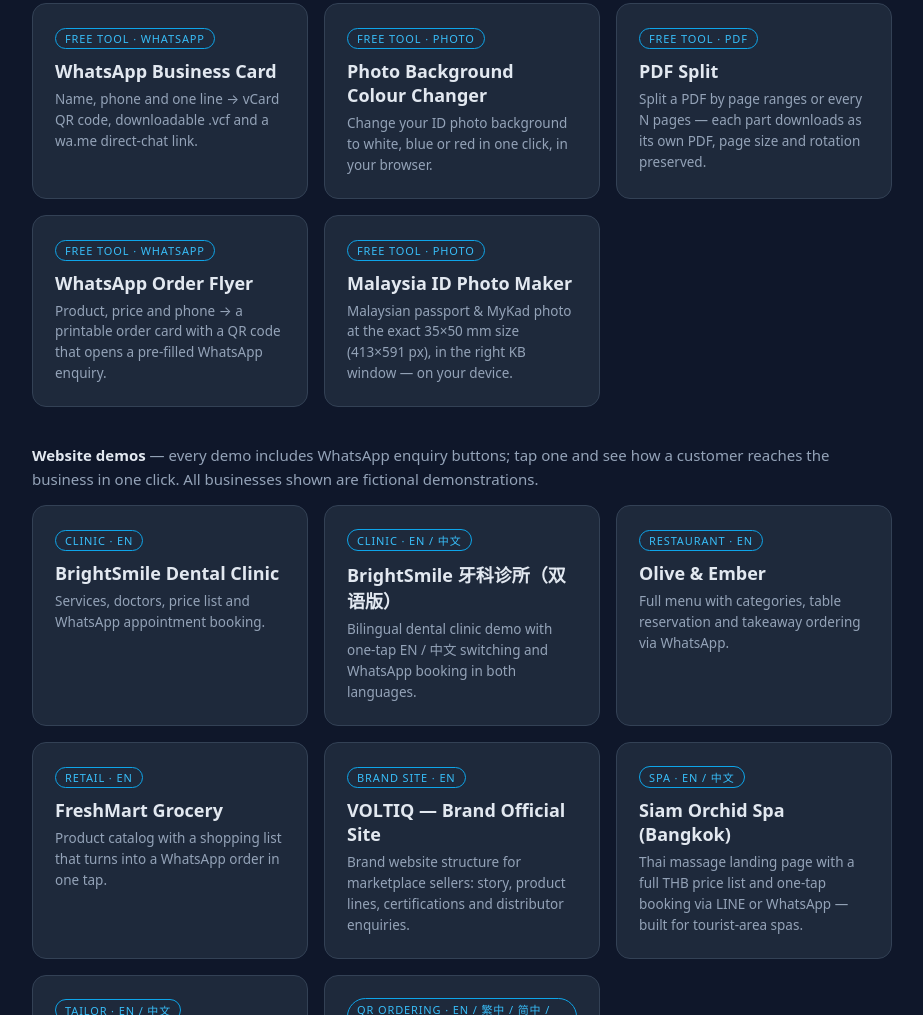
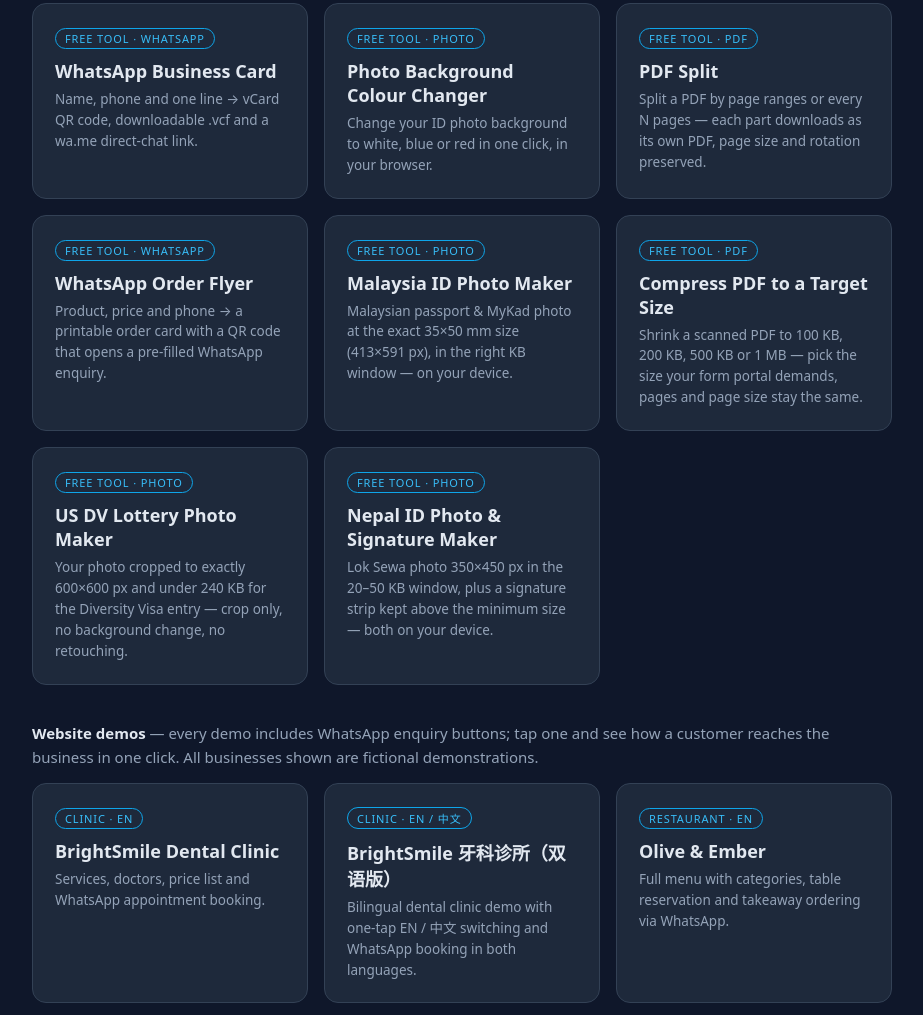
Before and after one commit to sirtang71-collab/smb-demos, a plain HTML site: page index.html in a window 1280 px wide. Shown: the part 1866-2881 px from the top of the page, without its empty margins (178-1101 px from the left). Drawn offline with Linux system fonts and the light colour scheme.

Commit message:
Add pdf-compress-kb, dv-photo, id-photo-np tools + hub cards (2026-11-18 batch)

```diff
--- a/index.html
+++ b/index.html
@@ -155,6 +155,21 @@
       <h2>Malaysia ID Photo Maker</h2>
       <p>Malaysian passport &amp; MyKad photo at the exact 35×50 mm size (413×591 px), in the right KB window — on your device.</p>
     </a>
+    <a class="card" href="pdf-compress-kb/">
+      <span class="tag">Free Tool · PDF</span>
+      <h2>Compress PDF to a Target Size</h2>
+      <p>Shrink a scanned PDF to 100 KB, 200 KB, 500 KB or 1 MB — pick the size your form portal demands, pages and page size stay the same.</p>
+    </a>
+    <a class="card" href="dv-photo/">
+      <span class="tag">Free Tool · Photo</span>
+      <h2>US DV Lottery Photo Maker</h2>
+      <p>Your photo cropped to exactly 600×600 px and under 240 KB for the Diversity Visa entry — crop only, no background change, no retouching.</p>
+    </a>
+    <a class="card" href="id-photo-np/">
+      <span class="tag">Free Tool · Photo</span>
+      <h2>Nepal ID Photo &amp; Signature Maker</h2>
+      <p>Lok Sewa photo 350×450 px in the 20–50 KB window, plus a signature strip kept above the minimum size — both on your device.</p>
+    </a>
   </div>
   <p class="sub" style="margin-bottom:14px"><strong style="color:#e2e8f0">Website demos</strong> — every demo includes WhatsApp enquiry buttons; tap one and see how a customer reaches the business in one click. All businesses shown are fictional demonstrations.</p>
   <div class="grid">
```
